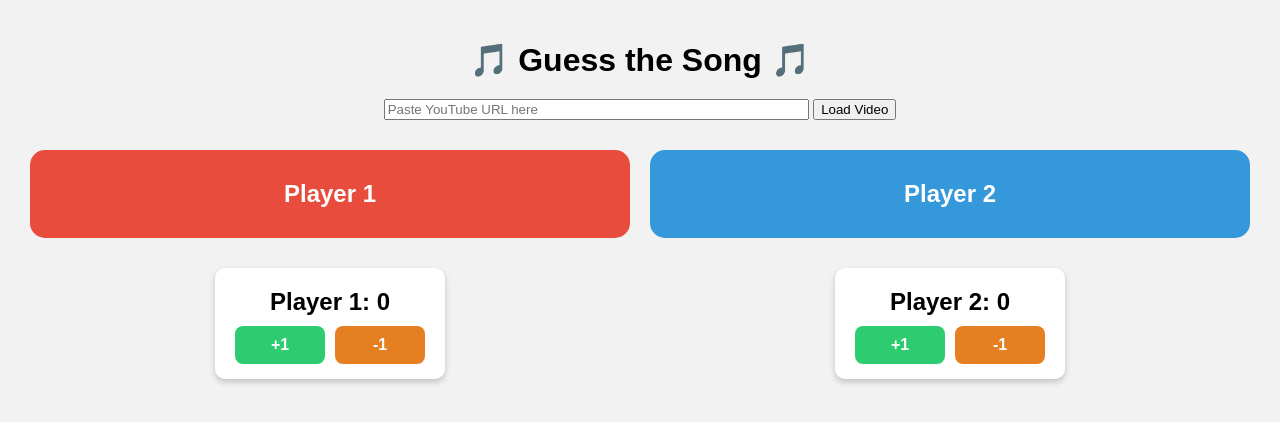
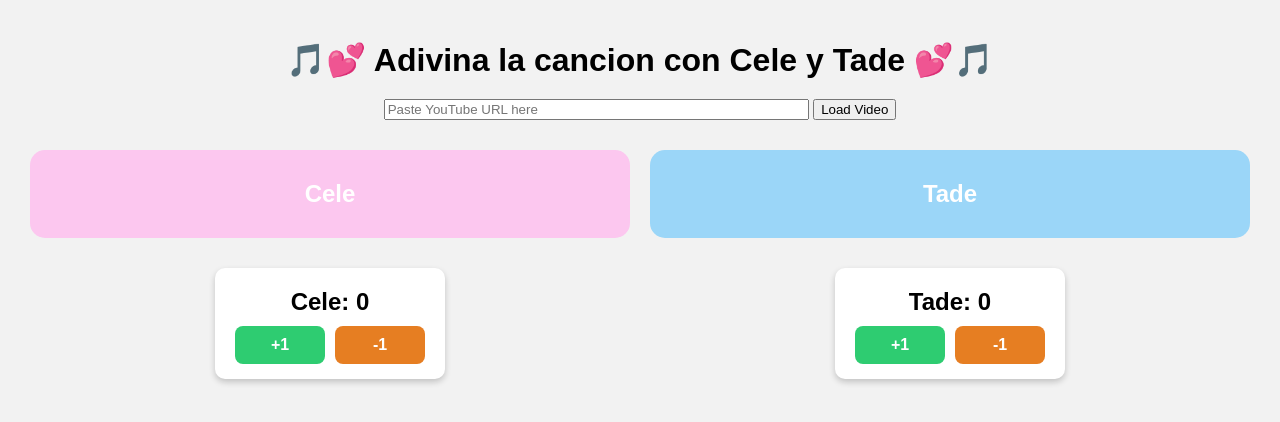
Before and after one commit to CeleMyBeloved1404/CeleyTade.github.io, a plain HTML site: page index.html in a window 1280 px wide. Drawn offline with Linux system fonts and the light colour scheme.

Commit message:
update page

```diff
--- a/index.html
+++ b/index.html
@@ -35,8 +35,8 @@
       cursor: pointer;
       color: white;
     }
-    #player1-btn { background-color: #e74c3c; }
-    #player2-btn { background-color: #3498db; }
+    #player1-btn { background-color: #fcc7ef; }
+    #player2-btn { background-color: #9bd6f8; }
     #message {
       font-size: 20px;
       margin: 15px 0;
@@ -78,7 +78,7 @@
   </style>
 </head>
 <body>
-  <h1>🎵 Guess the Song 🎵</h1>
+  <h1>🎵💕 Adivina la cancion con Cele y Tade 💕🎵</h1>
 
   <!-- Input para la URL de YouTube -->
   <div>
@@ -93,8 +93,8 @@
 
   <!-- Botones de jugadores -->
   <div class="player-buttons">
-    <button id="player1-btn" class="player-btn" onclick="playerPressed(1)">Player 1</button>
-    <button id="player2-btn" class="player-btn" onclick="playerPressed(2)">Player 2</button>
+    <button id="player1-btn" class="player-btn" onclick="playerPressed(1)">Cele</button>
+    <button id="player2-btn" class="player-btn" onclick="playerPressed(2)">Tade</button>
   </div>
 
   <div id="message"></div>
@@ -102,14 +102,14 @@
   <!-- Puntajes -->
   <div class="scores">
     <div class="score-box">
-      <h2>Player 1: <span id="score1">0</span></h2>
+      <h2>Cele: <span id="score1">0</span></h2>
       <div class="score-buttons">
         <button class="score-btn add" onclick="addPoint(1)">+1</button>
         <button class="score-btn subtract" onclick="subtractPoint(1)">-1</button>
       </div>
     </div>
     <div class="score-box">
-      <h2>Player 2: <span id="score2">0</span></h2>
+      <h2>Tade: <span id="score2">0</span></h2>
       <div class="score-buttons">
         <button class="score-btn add" onclick="addPoint(2)">+1</button>
         <button class="score-btn subtract" onclick="subtractPoint(2)">-1</button>
@@ -158,7 +158,11 @@
       if (player && player.pauseVideo) {
         player.pauseVideo();
       }
-      document.getElementById("message").innerText = "Player " + num + " pressed first!";
+      if (num === 1) {
+        document.getElementById("message").innerText = "¡Cele presionó primero!";
+      } else {
+        document.getElementById("message").innerText = "¡Tade presionó primero!";
+      }
     }
 
     // Sumar puntos
```
